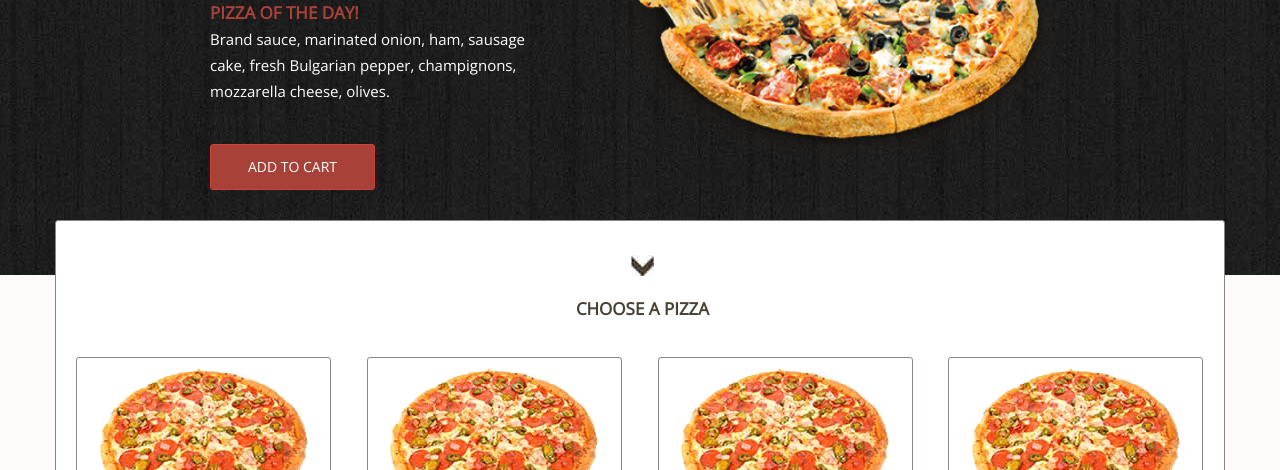
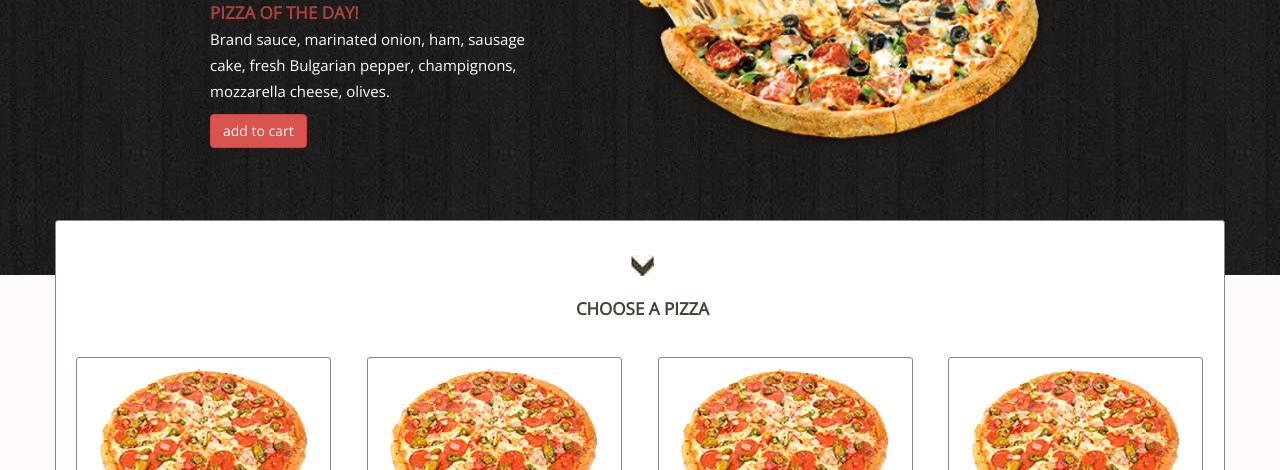
Before and after one commit to botjoker/pizza-3, a plain HTML site: page index.html in a window 1280 px wide. Shown: the part 330-800 px from the top of the page. Drawn offline with nearby package versions, Linux system fonts and the light colour scheme; a web font is replaced by a local one.

Commit message:
Update index.html
кнопки

```diff
--- a/index.html
+++ b/index.html
@@ -59,8 +59,9 @@
                   <h1>Pizza pepperoni</h1>
                   <p class="row__text-text">Pizza of the day!</p>
                   <p class="row__text-text-text">Brand sauce, marinated onion, ham, sausage cake, fresh Bulgarian pepper, champignons, mozzarella cheese, olives.</p>
-                  <button type="button" class="btn btn-danger">add to cart</button>
-                </div>
+                  <!-- <button type="button" class="btn btn-danger">add to cart</button> -->
+                  <p class="btn btn-danger header__slider-button">add to cart</p>
+		</div>
                 <div class="col-lg-6 col-md-6 col-sm-6">
                     <img src="img/pizza.png" alt="фото">
                 </div>
@@ -74,7 +75,7 @@
                   <h1>Pizza pepperoni</h1>
                   <p class="row__text-text">Pizza of the day!</p>
                   <p class="row__text-text-text">Brand sauce, marinated onion, ham, sausage cake, fresh Bulgarian pepper, champignons, mozzarella cheese, olives.</p>
-                  <button type="button" class="btn btn-danger">add to cart</button>
+                  <p class="btn btn-danger header__slider-button">add to cart</p>
                 </div>
                 <div class="col-lg-6 col-md-6 col-sm-6">
                     <img src="img/pizza.png" alt="фото">
@@ -146,7 +147,7 @@
 							<p class="block-1__price">$10</p>
 						</div>
 						<div class="col-lg-4 col-md-4 col-sm-4">
-							<p><input type="submit" class="btn btn-default block-1__button" value="Add to cart"></p>
+							<p class="btn btn-default block-1__button">Add to cart</p>
 						</div>
 					</div>
 					</div>
@@ -195,7 +196,7 @@
 							<p class="block-1__price">$30</p>
 						</div>
 						<div class="col-lg-4 col-md-4 col-sm-4">
-							<p><input type="submit" class="btn btn-default block-1__button" value="Add to cart"></p>
+							<p class="btn btn-default block-1__button">Add to cart</p>
 						</div>
 					</div>
 					</div>
@@ -244,7 +245,7 @@
 							<p class="block-1__price">$9</p>
 						</div>
 						<div class="col-lg-4 col-md-4 col-sm-4">
-							<p><input type="submit" class="btn btn-default block-1__button" value="Add to cart"></p>
+							<p class="btn btn-default block-1__button">Add to cart</p>
 						</div>
 					</div>
 					</div>
@@ -293,7 +294,7 @@
 							<p class="block-1__price">$11</p>
 						</div>
 						<div class="col-lg-4 col-md-4 col-sm-4">
-							<p><input type="submit" class="btn btn-default block-1__button" value="Add to cart"></p>
+							<p class="btn btn-default block-1__button">Add to cart</p>
 						</div>
 					</div>
 					</div>
@@ -342,7 +343,7 @@
 							<p class="block-1__price">$10</p>
 						</div>
 						<div class="col-lg-4 col-md-4 col-sm-4">
-							<p><input type="submit" class="btn btn-default block-1__button" value="Add to cart"></p>
+							<p class="btn btn-default block-1__button">Add to cart</p>
 						</div>
 					</div>
 					</div>
@@ -391,7 +392,7 @@
 							<p class="block-1__price">$30</p>
 						</div>
 						<div class="col-lg-4 col-md-4 col-sm-4">
-							<p><input type="submit" class="btn btn-default block-1__button" value="Add to cart"></p>
+							<p class="btn btn-default block-1__button">Add to cart</p>
 						</div>
 					</div>
 					</div>
@@ -440,7 +441,7 @@
 							<p class="block-1__price">$9</p>
 						</div>
 						<div class="col-lg-4 col-md-4 col-sm-4">
-							<p><input type="submit" class="btn btn-default block-1__button" value="Add to cart"></p>
+							<p class="btn btn-default block-1__button">Add to cart</p>
 						</div>
 					</div>
 					</div>
@@ -489,7 +490,7 @@
 							<p class="block-1__price">$11</p>
 						</div>
 						<div class="col-lg-4 col-md-4 col-sm-4">
-							<p><input type="submit" class="btn btn-default block-1__button" value="Add to cart"></p>
+							<p class="btn btn-default block-1__button">Add to cart</p>
 						</div>
 					</div>
 					</div>
@@ -551,7 +552,7 @@
 								<p class="block-1__price">$10</p>
 							</div>
 							<div class="col-lg-4 col-md-4 col-sm-4">
-								<p><input type="submit" class="btn btn-default block-1__button" value="Add to cart"></p>
+								<p class="btn btn-default block-1__button">Add to cart</p>
 							</div>
 						</div>
 						</div>
@@ -600,7 +601,7 @@
 								<p class="block-1__price">$9</p>
 							</div>
 							<div class="col-lg-4 col-md-4 col-sm-4">
-								<p><input type="submit" class="btn btn-default block-1__button" value="Add to cart"></p>
+								<p class="btn btn-default block-1__button">Add to cart</p>
 							</div>
 						</div>
 						</div>
@@ -649,7 +650,7 @@
 								<p class="block-1__price">$9</p>
 							</div>
 							<div class="col-lg-4 col-md-4 col-sm-4">
-								<p><input type="submit" class="btn btn-default block-1__button" value="Add to cart"></p>
+								<p class="btn btn-default block-1__button">Add to cart</p>
 							</div>
 						</div>
 						</div>
@@ -698,7 +699,7 @@
 								<p class="block-1__price">$9</p>
 							</div>
 							<div class="col-lg-4 col-md-4 col-sm-4">
-								<p><input type="submit" class="btn btn-default block-1__button" value="Add to cart"></p>
+								<p class="btn btn-default block-1__button">Add to cart</p>
 							</div>
 						</div>
 						</div>
@@ -747,7 +748,7 @@
 								<p class="block-1__price">$9</p>
 							</div>
 							<div class="col-lg-4 col-md-4 col-sm-4">
-								<p><input type="submit" class="btn btn-default block-1__button" value="Add to cart"></p>
+								<p class="btn btn-default block-1__button">Add to cart</p>
 							</div>
 						</div>
 						</div>
@@ -796,7 +797,7 @@
 								<p class="block-1__price">$9</p>
 							</div>
 							<div class="col-lg-4 col-md-4 col-sm-4">
-								<p><input type="submit" class="btn btn-default block-1__button" value="Add to cart"></p>
+								<p class="btn btn-default block-1__button">Add to cart</p>
 							</div>
 						</div>
 						</div>
@@ -845,7 +846,7 @@
 								<p class="block-1__price">$9</p>
 							</div>
 							<div class="col-lg-4 col-md-4 col-sm-4">
-								<p><input type="submit" class="btn btn-default block-1__button" value="Add to cart"></p>
+								<p class="btn btn-default block-1__button">Add to cart</p>
 							</div>
 						</div>
 						</div>
@@ -894,7 +895,7 @@
 								<p class="block-1__price">$9</p>
 							</div>
 							<div class="col-lg-4 col-md-4 col-sm-4">
-								<p><input type="submit" class="btn btn-default block-1__button" value="Add to cart"></p>
+								<p class="btn btn-default block-1__button">Add to cart</p>
 							</div>
 						</div>
 						</div>
@@ -956,7 +957,7 @@
 								<p class="block-1__price">$9</p>
 							</div>
 							<div class="col-lg-4 col-md-4 col-sm-4">
-								<p><input type="submit" class="btn btn-default block-1__button" value="Add to cart"></p>
+								<p class="btn btn-default block-1__button">Add to cart</p>
 							</div>
 						</div>
 						</div>
@@ -1005,7 +1006,7 @@
 								<p class="block-1__price">$9</p>
 							</div>
 							<div class="col-lg-4 col-md-4 col-sm-4">
-								<p><input type="submit" class="btn btn-default block-1__button" value="Add to cart"></p>
+								<p class="btn btn-default block-1__button">Add to cart</p>
 							</div>
 						</div>
 						</div>
@@ -1054,7 +1055,7 @@
 								<p class="block-1__price">$9</p>
 							</div>
 							<div class="col-lg-4 col-md-4 col-sm-4">
-								<p><input type="submit" class="btn btn-default block-1__button" value="Add to cart"></p>
+								<p class="btn btn-default block-1__button">Add to cart</p>
 							</div>
 						</div>
 						</div>
@@ -1103,7 +1104,7 @@
 								<p class="block-1__price">$9</p>
 							</div>
 							<div class="col-lg-4 col-md-4 col-sm-4">
-								<p><input type="submit" class="btn btn-default block-1__button" value="Add to cart"></p>
+								<p class="btn btn-default block-1__button">Add to cart</p>
 							</div>
 						</div>
 						</div>
@@ -1152,7 +1153,7 @@
 								<p class="block-1__price">$9</p>
 							</div>
 							<div class="col-lg-4 col-md-4 col-sm-4">
-								<p><input type="submit" class="btn btn-default block-1__button" value="Add to cart"></p>
+								<p class="btn btn-default block-1__button">Add to cart</p>
 							</div>
 						</div>
 						</div>
@@ -1201,7 +1202,7 @@
 								<p class="block-1__price">$9</p>
 							</div>
 							<div class="col-lg-4 col-md-4 col-sm-4">
-								<p><input type="submit" class="btn btn-default block-1__button" value="Add to cart"></p>
+								<p class="btn btn-default block-1__button">Add to cart</p>
 							</div>
 						</div>
 						</div>
@@ -1250,7 +1251,7 @@
 								<p class="block-1__price">$9</p>
 							</div>
 							<div class="col-lg-4 col-md-4 col-sm-4">
-								<p><input type="submit" class="btn btn-default block-1__button" value="Add to cart"></p>
+								<p class="btn btn-default block-1__button">Add to cart</p>
 							</div>
 						</div>
 						</div>
@@ -1299,7 +1300,7 @@
 								<p class="block-1__price">$9</p>
 							</div>
 							<div class="col-lg-4 col-md-4 col-sm-4">
-								<p><input type="submit" class="btn btn-default block-1__button" value="Add to cart"></p>
+								<p class="btn btn-default block-1__button">Add to cart</p>
 							</div>
 						</div>
 						</div>
@@ -1391,7 +1392,7 @@
 							<p class="block-1__price">$5</p>
 						</div>
 						<div class="col-lg-4 col-md-4 col-sm-4">
-							<p><input type="submit" class="btn btn-default block-1__button" value="Add to cart"></p>
+							<p class="btn btn-default block-1__button">Add to cart</p>
 						</div>
 					</div>
 					</div>
@@ -1433,7 +1434,7 @@
 							<p class="block-1__price">$5</p>
 						</div>
 						<div class="col-lg-4 col-md-4 col-sm-4">
-							<p><input type="submit" class="btn btn-default block-1__button" value="Add to cart"></p>
+							<p class="btn btn-default block-1__button">Add to cart</p>
 						</div>
 					</div>
 					</div>
@@ -1475,7 +1476,7 @@
 							<p class="block-1__price">$5</p>
 						</div>
 						<div class="col-lg-4 col-md-4 col-sm-4">
-							<p><input type="submit" class="btn btn-default block-1__button" value="Add to cart"></p>
+							<p class="btn btn-default block-1__button">Add to cart</p>
 						</div>
 					</div>
 					</div>
@@ -1517,7 +1518,7 @@
 							<p class="block-1__price">$5</p>
 						</div>
 						<div class="col-lg-4 col-md-4 col-sm-4">
-							<p><input type="submit" class="btn btn-default block-1__button" value="Add to cart"></p>
+							<p class="btn btn-default block-1__button">Add to cart</p>
 						</div>
 					</div>
 					</div>
@@ -1573,7 +1574,7 @@
 								<p class="block-1__price">$5</p>
 							</div>
 							<div class="col-lg-4 col-md-4 col-sm-4">
-								<p><input type="submit" class="btn btn-default block-1__button" value="Add to cart"></p>
+								<p class="btn btn-default block-1__button">Add to cart</p>
 							</div>
 						</div>
 						</div>
@@ -1615,7 +1616,7 @@
 								<p class="block-1__price">$5</p>
 							</div>
 							<div class="col-lg-4 col-md-4 col-sm-4">
-								<p><input type="submit" class="btn btn-default block-1__button" value="Add to cart"></p>
+								<p class="btn btn-default block-1__button">Add to cart</p>
 							</div>
 						</div>
 						</div>
@@ -1657,7 +1658,7 @@
 								<p class="block-1__price">$5</p>
 							</div>
 							<div class="col-lg-4 col-md-4 col-sm-4">
-								<p><input type="submit" class="btn btn-default block-1__button" value="Add to cart"></p>
+								<p class="btn btn-default block-1__button">Add to cart</p>
 							</div>
 						</div>
 						</div>
@@ -1699,7 +1700,7 @@
 								<p class="block-1__price">$5</p>
 							</div>
 							<div class="col-lg-4 col-md-4 col-sm-4">
-								<p><input type="submit" class="btn btn-default block-1__button" value="Add to cart"></p>
+								<p class="btn btn-default block-1__button">Add to cart</p>
 							</div>
 						</div>
 						</div>
@@ -1754,7 +1755,7 @@
 								<p class="block-1__price">$5</p>
 							</div>
 							<div class="col-lg-4 col-md-4 col-sm-4">
-								<p><input type="submit" class="btn btn-default block-1__button" value="Add to cart"></p>
+								<p class="btn btn-default block-1__button">Add to cart</p>
 							</div>
 						</div>
 						</div>
@@ -1796,7 +1797,7 @@
 								<p class="block-1__price">$5</p>
 							</div>
 							<div class="col-lg-4 col-md-4 col-sm-4">
-								<p><input type="submit" class="btn btn-default block-1__button" value="Add to cart"></p>
+								<p class="btn btn-default block-1__button">Add to cart</p>
 							</div>
 						</div>
 						</div>
@@ -1838,7 +1839,7 @@
 								<p class="block-1__price">$5</p>
 							</div>
 							<div class="col-lg-4 col-md-4 col-sm-4">
-								<p><input type="submit" class="btn btn-default block-1__button" value="Add to cart"></p>
+								<p class="btn btn-default block-1__button">Add to cart</p>
 							</div>
 						</div>
 						</div>
@@ -1880,7 +1881,7 @@
 								<p class="block-1__price">$5</p>
 							</div>
 							<div class="col-lg-4 col-md-4 col-sm-4">
-								<p><input type="submit" class="btn btn-default block-1__button" value="Add to cart"></p>
+								<p class="btn btn-default block-1__button">Add to cart</p>
 							</div>
 						</div>
 						</div>
@@ -1970,7 +1971,7 @@
 							<p class="block-1__price block-3__price">$1</p>
 						</div>
 						<div class="col-lg-4 col-md-4 col-sm-4">
-							<p><input type="submit" class="btn btn-default block-1__button block-3__button" value="Add to cart"></p>
+							<p class="btn btn-default block-1__button block-3__button">Add to cart</p>
 						</div>
 					</div>
 					</div>
@@ -2018,7 +2019,7 @@
 							<p class="block-1__price block-3__price">$1</p>
 						</div>
 						<div class="col-lg-4 col-md-4 col-sm-4">
-							<p><input type="submit" class="btn btn-default block-1__button block-3__button" value="Add to cart"></p>
+							<p class="btn btn-default block-1__button block-3__button">Add to cart</p>
 						</div>
 					</div>
 					</div>
@@ -2066,7 +2067,7 @@
 							<p class="block-1__price block-3__price">$1</p>
 						</div>
 						<div class="col-lg-4 col-md-4 col-sm-4">
-							<p><input type="submit" class="btn btn-default block-1__button block-3__button" value="Add to cart"></p>
+							<p class="btn btn-default block-1__button block-3__button">Add to cart</p>
 						</div>
 					</div>
 					</div>
@@ -2114,7 +2115,7 @@
 							<p class="block-1__price block-3__price">$1</p>
 						</div>
 						<div class="col-lg-4 col-md-4 col-sm-4">
-							<p><input type="submit" class="btn btn-default block-1__button block-3__button" value="Add to cart"></p>
+							<p class="btn btn-default block-1__button block-3__button">Add to cart</p>
 						</div>
 					</div>
 					</div>
@@ -2175,7 +2176,7 @@
 								<p class="block-1__price block-3__price">$1</p>
 							</div>
 							<div class="col-lg-4 col-md-4 col-sm-4">
-								<p><input type="submit" class="btn btn-default block-1__button block-3__button" value="Add to cart"></p>
+								<p class="btn btn-default block-1__button block-3__button">Add to cart</p>
 							</div>
 						</div>
 						</div>
@@ -2223,7 +2224,7 @@
 								<p class="block-1__price block-3__price">$1</p>
 							</div>
 							<div class="col-lg-4 col-md-4 col-sm-4">
-								<p><input type="submit" class="btn btn-default block-1__button block-3__button" value="Add to cart"></p>
+								<p class="btn btn-default block-1__button block-3__button">Add to cart</p>
 							</div>
 						</div>
 						</div>
@@ -2271,7 +2272,7 @@
 								<p class="block-1__price block-3__price">$1</p>
 							</div>
 							<div class="col-lg-4 col-md-4 col-sm-4">
-								<p><input type="submit" class="btn btn-default block-1__button block-3__button" value="Add to cart"></p>
+								<p class="btn btn-default block-1__button block-3__button">Add to cart</p>
 							</div>
 						</div>
 						</div>
@@ -2319,7 +2320,7 @@
 								<p class="block-1__price block-3__price">$1</p>
 							</div>
 							<div class="col-lg-4 col-md-4 col-sm-4">
-								<p><input type="submit" class="btn btn-default block-1__button block-3__button" value="Add to cart"></p>
+								<p class="btn btn-default block-1__button block-3__button">Add to cart</p>
 							</div>
 						</div>
 						</div>
@@ -2380,7 +2381,7 @@
 								<p class="block-1__price block-3__price">$1</p>
 							</div>
 							<div class="col-lg-4 col-md-4 col-sm-4">
-								<p><input type="submit" class="btn btn-default block-1__button block-3__button" value="Add to cart"></p>
+								<p class="btn btn-default block-1__button block-3__button">Add to cart</p>
 							</div>
 						</div>
 						</div>
@@ -2428,7 +2429,7 @@
 								<p class="block-1__price block-3__price">$1</p>
 							</div>
 							<div class="col-lg-4 col-md-4 col-sm-4">
-								<p><input type="submit" class="btn btn-default block-1__button block-3__button" value="Add to cart"></p>
+								<p class="btn btn-default block-1__button block-3__button">Add to cart</p>
 							</div>
 						</div>
 						</div>
@@ -2476,7 +2477,7 @@
 								<p class="block-1__price block-3__price">$1</p>
 							</div>
 							<div class="col-lg-4 col-md-4 col-sm-4">
-								<p><input type="submit" class="btn btn-default block-1__button block-3__button" value="Add to cart"></p>
+								<p class="btn btn-default block-1__button block-3__button">Add to cart</p>
 							</div>
 						</div>
 						</div>
@@ -2524,7 +2525,7 @@
 								<p class="block-1__price block-3__price">$1</p>
 							</div>
 							<div class="col-lg-4 col-md-4 col-sm-4">
-								<p><input type="submit" class="btn btn-default block-1__button block-3__button" value="Add to cart"></p>
+								<p class="btn btn-default block-1__button block-3__button">Add to cart</p>
 							</div>
 						</div>
 						</div>
@@ -2615,7 +2616,7 @@
 						<p class="block-1__price price-bottom gallery__price">$30</p>
 					</div>
 					<div class="col-sm-3 col-xs-7">
-						<p><input type="submit" class="btn btn-default block-1__button gallery__bottom" value="Add to cart"></p>
+						<p class="btn btn-default block-1__button gallery__bottom">Add to cart</p>
 					</div>
 				</div>
 				</div>
@@ -2659,7 +2660,7 @@
 						<p class="block-1__price price-bottom gallery__price">$30</p>
 					</div>
 					<div class="col-sm-3 col-xs-7">
-						<p><input type="submit" class="btn btn-default block-1__button gallery__bottom" value="Add to cart"></p>
+						<p class="btn btn-default block-1__button gallery__bottom">Add to cart</p>
 					</div>
 				</div>
 				</div>
@@ -2703,7 +2704,7 @@
 						<p class="block-1__price price-bottom gallery__price">$30</p>
 					</div>
 					<div class="col-sm-3 col-xs-7">
-						<p><input type="submit" class="btn btn-default block-1__button gallery__bottom" value="Add to cart"></p>
+						<p class="btn btn-default block-1__button gallery__bottom">Add to cart</p>
 					</div>
 				</div>
 				</div>
@@ -2747,7 +2748,7 @@
 						<p class="block-1__price price-bottom gallery__price">$30</p>
 					</div>
 					<div class="col-sm-3 col-xs-7">
-						<p><input type="submit" class="btn btn-default block-1__button gallery__bottom" value="Add to cart"></p>
+						<p class="btn btn-default block-1__button gallery__bottom">Add to cart</p>
 					</div>
 				</div>
 				</div>
@@ -2822,7 +2823,7 @@
 							<p class="block-1__price price-bottom gallery__caesar-price">$5</p>
 						</div>
 						<div class="col-sm-3 col-xs-6">
-							<p><input type="submit" class="btn btn-default block-1__button caesar__gallery-button" value="Add to cart"></p>
+							<p class="btn btn-default block-1__button caesar__gallery-button">Add to cart</p>
 						</div>
 					</div>
 					</div>
@@ -2856,7 +2857,7 @@
 							<p class="block-1__price price-bottom gallery__caesar-price">$5</p>
 						</div>
 						<div class="col-sm-3 col-xs-6">
-							<p><input type="submit" class="btn btn-default block-1__button caesar__gallery-button" value="Add to cart"></p>
+							<p class="btn btn-default block-1__button caesar__gallery-button">Add to cart</p>
 						</div>
 					</div>
 					</div>
@@ -2890,7 +2891,7 @@
 							<p class="block-1__price price-bottom gallery__caesar-price">$5</p>
 						</div>
 						<div class="col-sm-3 col-xs-6">
-							<p><input type="submit" class="btn btn-default block-1__button caesar__gallery-button" value="Add to cart"></p>
+							<p class="btn btn-default block-1__button caesar__gallery-button">Add to cart</p>
 						</div>
 					</div>
 					</div>
@@ -2924,7 +2925,7 @@
 							<p class="block-1__price price-bottom gallery__caesar-price">$5</p>
 						</div>
 						<div class="col-sm-3 col-xs-6">
-							<p><input type="submit" class="btn btn-default block-1__button caesar__gallery-button" value="Add to cart"></p>
+							<p class="btn btn-default block-1__button caesar__gallery-button">Add to cart</p>
 						</div>
 					</div>
 					</div>
@@ -3017,7 +3018,7 @@
 							<p class="block-1__price price-bottom gallery__drink-price">$30</p>
 						</div>
 						<div class="col-sm-7 col-xs-7">
-							<p><input type="submit" class="btn btn-default block-1__button gallery__bottom drink__button" value="Add to cart"></p>
+							<p class="btn btn-default block-1__button gallery__bottom drink__button">Add to cart</p>
 						</div>
 					</div>
 					</div>
@@ -3072,7 +3073,7 @@
 							<p class="block-1__price price-bottom gallery__drink-price">$30</p>
 						</div>
 						<div class="col-sm-7 col-xs-7">
-							<p><input type="submit" class="btn btn-default block-1__button gallery__bottom drink__button" value="Add to cart"></p>
+							<p class="btn btn-default block-1__button gallery__bottom drink__button">Add to cart</p>
 						</div>
 					</div>
 					</div>
@@ -3132,7 +3133,7 @@
 							<p class="block-1__price price-bottom gallery__drink-price">$30</p>
 						</div>
 						<div class="col-sm-7 col-xs-7">
-							<p><input type="submit" class="btn btn-default block-1__button gallery__bottom drink__button" value="Add to cart"></p>
+							<p class="btn btn-default block-1__button gallery__bottom drink__button">Add to cart</p>
 						</div>
 					</div>
 					</div>
@@ -3187,7 +3188,7 @@
 							<p class="block-1__price price-bottom gallery__drink-price">$30</p>
 						</div>
 						<div class="col-sm-7 col-xs-7">
-							<p><input type="submit" class="btn btn-default block-1__button gallery__bottom drink__button" value="Add to cart"></p>
+							<p class="btn btn-default block-1__button gallery__bottom drink__button">Add to cart</p>
 						</div>
 					</div>
 					</div>
@@ -3247,7 +3248,7 @@
 							<p class="block-1__price price-bottom gallery__drink-price">$30</p>
 						</div>
 						<div class="col-sm-7 col-xs-7">
-							<p><input type="submit" class="btn btn-default block-1__button gallery__bottom drink__button" value="Add to cart"></p>
+							<p class="btn btn-default block-1__button gallery__bottom drink__button">Add to cart</p>
 						</div>
 					</div>
 					</div>
@@ -3302,7 +3303,7 @@
 							<p class="block-1__price price-bottom gallery__drink-price">$30</p>
 						</div>
 						<div class="col-sm-7 col-xs-5">
-							<p><input type="submit" class="btn btn-default block-1__button gallery__bottom drink__button" value="Add to cart"></p>
+							<p class="btn btn-default block-1__button gallery__bottom drink__button">Add to cart</p>
 						</div>
 					</div>
 					</div>
@@ -3362,7 +3363,7 @@
 							<p class="block-1__price price-bottom gallery__drink-price">$30</p>
 						</div>
 						<div class="col-sm-7 col-xs-7">
-							<p><input type="submit" class="btn btn-default block-1__button gallery__bottom drink__button" value="Add to cart"></p>
+							<p class="btn btn-default block-1__button gallery__bottom drink__button">Add to cart</p>
 						</div>
 					</div>
 					</div>
@@ -3760,7 +3761,7 @@
 			</div>
 			<div class="col-lg-7 col-md-7 col-sm-12 col-xs-12 footer__textarea-main">
 				<textarea name="comment" class="input_large footer__textarea"></textarea>
-				<button type="button" class="btn btn-danger footer__button">
+				<p class="btn btn-danger footer__button">
 				<svg>
 				<polyline fill="none" stroke="#fff" stroke-width="1" points="12,0 32,0 29,15 9,15 12,0"/>
 				<polyline fill="none" stroke="#fff" stroke-width="1" points="12,0 19,9 22,9 32,0"/>
@@ -3768,7 +3769,7 @@
 				<polyline fill="none" stroke="#fff" stroke-width="1" points="0,7 8,7"/>
 				<polyline fill="none" stroke="#fff" stroke-width="1" points="3,11 7,11"/>
 				</svg>
-				</button>
+				</p>
 			</div>
 		</div> <!-- /.footer__letter -->
 		<div class="footer__line"></div>
```
